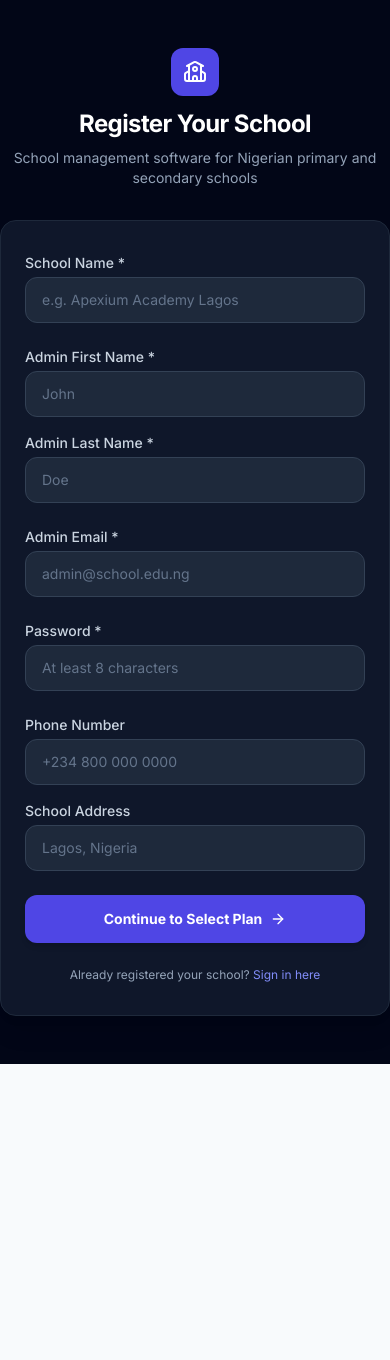
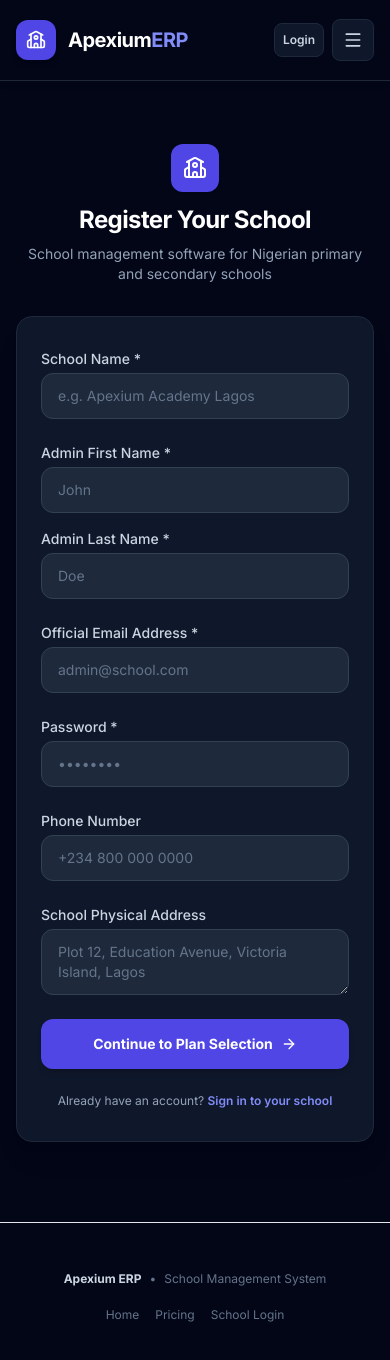
Before and after one commit to Psalmmy007/apexium-school-management-system, a Next.js app in the folder apps/web/: page /register in a window 390 px wide. Shown: the top 1360 px of the page. Before the commit the page ends 1064 px from the top, so only its background shows below. Built offline with nearby package versions, Linux system fonts and the light colour scheme.

Commit message:
fix(nav): make fixed navbar 100% solid with border-b, shadow, and ample hero top padding

```diff
--- a/apps/web/src/app/page.tsx
+++ b/apps/web/src/app/page.tsx
@@ -129,7 +129,7 @@ export default function HomePage() {
       <PublicHeader />
 
       {/* ── 2. Hero Section ───────────────────────────────────────────────────── */}
-      <section className="pt-28 pb-16 sm:pt-36 sm:pb-24 lg:pt-40 lg:pb-32">
+      <section className="pt-36 pb-16 sm:pt-44 sm:pb-24 lg:pt-48 lg:pb-32">
         <div className="max-w-7xl mx-auto px-4 sm:px-6 lg:px-8 text-center">
           <h1 className="text-3xl sm:text-5xl lg:text-6xl font-extrabold text-white tracking-tight max-w-5xl mx-auto leading-[1.2] sm:leading-[1.15]">
             School Management Software for Primary and Secondary Schools
--- a/apps/web/src/app/pricing/page.tsx
+++ b/apps/web/src/app/pricing/page.tsx
@@ -3,6 +3,8 @@
 import React, { useEffect, useState } from "react";
 import Link from "next/link";
 import { ArrowRight, Check } from "lucide-react";
+import { PublicHeader } from "@/components/public/PublicHeader";
+import { tokens } from "@/lib/design-system/tokens";
 
 interface Plan {
   id: string;
@@ -30,42 +32,47 @@ export default function PricingPage() {
   }, []);
 
   return (
-    <div className="min-h-screen bg-slate-950 text-slate-100 py-16 px-4 sm:px-6 lg:px-8">
+    <div className={tokens.pageContainer + " overflow-x-hidden"}>
+      {/* ── Fixed Header Navigation ───────────────────────────────────────── */}
+      <PublicHeader />
+
+      {/* ── Pricing Content Area with Proper Top Padding ───────────────────── */}
+      <main className="pt-36 pb-20 sm:pt-44 sm:pb-28 px-4 sm:px-6 lg:px-8">
         <div className="max-w-7xl mx-auto text-center">
-        <h1 className="text-4xl font-extrabold tracking-tight sm:text-5xl text-white">
+          <h1 className="text-3xl sm:text-5xl font-extrabold tracking-tight text-white">
             Simple, Termly Subscription Pricing
           </h1>
-        <p className="mt-4 text-lg text-slate-400 max-w-2xl mx-auto">
-          No hidden fees or annual lock-ins. Pay per school term with instant setup and full feature access.
+          <p className="mt-4 text-base sm:text-lg text-slate-400 max-w-2xl mx-auto">
+            No hidden fees or foreign exchange fluctuation. Pay per school term with instant setup and full feature access.
           </p>
         </div>
 
         {loading ? (
-        <div className="mt-16 text-center text-slate-400">Loading subscription plans...</div>
+          <div className="mt-16 text-center text-slate-400 text-sm">Loading subscription plans...</div>
         ) : error ? (
-        <div className="mt-16 text-center text-red-400">{error}</div>
+          <div className="mt-16 text-center text-red-400 text-sm">{error}</div>
         ) : (
-        <div className="mt-16 max-w-7xl mx-auto grid grid-cols-1 gap-8 md:grid-cols-3">
+          <div className="mt-12 sm:mt-16 max-w-7xl mx-auto grid grid-cols-1 gap-8 md:grid-cols-3">
             {plans.map((plan) => (
               <div
                 key={plan.id}
-              className="bg-slate-900 border border-slate-800 rounded-2xl p-8 flex flex-col justify-between shadow-md"
+                className="bg-slate-900 border border-slate-800 rounded-2xl p-6 sm:p-8 flex flex-col justify-between shadow-md"
               >
                 <div>
-                <h3 className="text-2xl font-bold text-white">{plan.name}</h3>
-                <p className="mt-2 text-sm text-slate-400 min-h-[40px]">{plan.description}</p>
+                  <h3 className="text-xl sm:text-2xl font-bold text-white">{plan.name}</h3>
+                  <p className="mt-2 text-xs sm:text-sm text-slate-400 min-h-[40px]">{plan.description}</p>
                   <div className="mt-6 flex items-baseline text-white">
-                  <span className="text-4xl font-extrabold tracking-tight">
+                    <span className="text-3xl sm:text-4xl font-extrabold tracking-tight">
                       ₦{plan.termlyPrice.toLocaleString()}
                     </span>
-                  <span className="ml-2 text-slate-400 text-sm font-medium">/ term</span>
+                    <span className="ml-2 text-slate-400 text-xs sm:text-sm font-medium">/ term</span>
                   </div>
                 </div>
 
                 <div className="mt-8">
                   <Link
                     href={`/subscribe?planId=${plan.id}`}
-                  className="w-full text-center py-3.5 px-4 bg-indigo-600 hover:bg-indigo-500 text-white font-bold rounded-xl transition-all text-sm flex items-center justify-center gap-2"
+                    className="w-full text-center py-3.5 px-4 bg-indigo-600 hover:bg-indigo-500 text-white font-bold rounded-xl transition-all text-sm flex items-center justify-center gap-2 min-h-[44px]"
                   >
                     <span>Select {plan.name} Plan</span>
                     <ArrowRight className="w-4 h-4" />
@@ -75,6 +82,30 @@ export default function PricingPage() {
             ))}
           </div>
         )}
+      </main>
+
+      {/* ── Footer ────────────────────────────────────────────────────────── */}
+      <footer className={tokens.footer}>
+        <div className="max-w-7xl mx-auto px-4 sm:px-6 lg:px-8 flex flex-col sm:flex-row items-center justify-between gap-4">
+          <div className="flex items-center space-x-2">
+            <span className="font-bold text-slate-300">Apexium ERP</span>
+            <span>•</span>
+            <span>School Management System</span>
+          </div>
+
+          <div className="flex flex-wrap items-center justify-center gap-4 sm:gap-6">
+            <Link href="/" className="hover:text-slate-300 transition-colors py-1">
+              Home
+            </Link>
+            <Link href="/register" className="hover:text-slate-300 transition-colors py-1">
+              Register School
+            </Link>
+            <Link href="/auth/login" className="hover:text-slate-300 transition-colors py-1">
+              School Login
+            </Link>
+          </div>
+        </div>
+      </footer>
     </div>
   );
 }
--- a/apps/web/src/app/register/page.tsx
+++ b/apps/web/src/app/register/page.tsx
@@ -4,6 +4,8 @@ import React, { useState } from "react";
 import Link from "next/link";
 import { useRouter } from "next/navigation";
 import { ArrowRight, School } from "lucide-react";
+import { PublicHeader } from "@/components/public/PublicHeader";
+import { tokens } from "@/lib/design-system/tokens";
 
 export default function RegisterSchoolPage() {
   const router = useRouter();
@@ -52,13 +54,18 @@ export default function RegisterSchoolPage() {
   };
 
   return (
-    <div className="min-h-screen bg-slate-950 text-slate-100 flex flex-col justify-center py-12 sm:px-6 lg:px-8">
+    <div className={tokens.pageContainer + " overflow-x-hidden"}>
+      {/* ── Fixed Header Navigation ───────────────────────────────────────── */}
+      <PublicHeader />
+
+      {/* ── Registration Content Area ─────────────────────────────────────── */}
+      <main className="pt-36 pb-20 sm:pt-44 sm:pb-28 px-4 sm:px-6 lg:px-8 flex flex-col justify-center">
         <div className="sm:mx-auto sm:w-full sm:max-w-md">
           <div className="text-center">
             <div className="inline-flex items-center justify-center w-12 h-12 rounded-xl bg-indigo-600 text-white mb-3 shadow-sm">
               <School className="w-6 h-6" />
             </div>
-          <h1 className="text-2xl font-bold tracking-tight text-white">
+            <h1 className="text-2xl sm:text-3xl font-bold tracking-tight text-white">
               Register Your School
             </h1>
             <p className="mt-2 text-sm text-slate-400">
@@ -87,7 +94,7 @@ export default function RegisterSchoolPage() {
                   value={formData.schoolName}
                   onChange={handleChange}
                   placeholder="e.g. Apexium Academy Lagos"
-                className="mt-1 block w-full rounded-xl bg-slate-800 border border-slate-700 px-4 py-3 text-white placeholder-slate-500 focus:border-indigo-500 focus:outline-none focus:ring-1 focus:ring-indigo-500 text-sm"
+                  className="mt-1 block w-full rounded-xl bg-slate-800 border border-slate-700 px-4 py-3 text-white placeholder-slate-500 focus:border-indigo-500 focus:outline-none focus:ring-1 focus:ring-indigo-500 text-sm min-h-[44px]"
                 />
               </div>
 
@@ -103,7 +110,7 @@ export default function RegisterSchoolPage() {
                     value={formData.adminFirstName}
                     onChange={handleChange}
                     placeholder="John"
-                  className="mt-1 block w-full rounded-xl bg-slate-800 border border-slate-700 px-4 py-3 text-white placeholder-slate-500 focus:border-indigo-500 focus:outline-none focus:ring-1 focus:ring-indigo-500 text-sm"
+                    className="mt-1 block w-full rounded-xl bg-slate-800 border border-slate-700 px-4 py-3 text-white placeholder-slate-500 focus:border-indigo-500 focus:outline-none focus:ring-1 focus:ring-indigo-500 text-sm min-h-[44px]"
                   />
                 </div>
 
@@ -118,14 +125,14 @@ export default function RegisterSchoolPage() {
                     value={formData.adminLastName}
                     onChange={handleChange}
                     placeholder="Doe"
-                  className="mt-1 block w-full rounded-xl bg-slate-800 border border-slate-700 px-4 py-3 text-white placeholder-slate-500 focus:border-indigo-500 focus:outline-none focus:ring-1 focus:ring-indigo-500 text-sm"
+                    className="mt-1 block w-full rounded-xl bg-slate-800 border border-slate-700 px-4 py-3 text-white placeholder-slate-500 focus:border-indigo-500 focus:outline-none focus:ring-1 focus:ring-indigo-500 text-sm min-h-[44px]"
                   />
                 </div>
               </div>
 
               <div>
                 <label className="block text-sm font-medium text-slate-300">
-                Admin Email *
+                  Official Email Address *
                 </label>
                 <input
                   type="email"
@@ -133,8 +140,8 @@ export default function RegisterSchoolPage() {
                   required
                   value={formData.adminEmail}
                   onChange={handleChange}
-                placeholder="admin@school.edu.ng"
-                className="mt-1 block w-full rounded-xl bg-slate-800 border border-slate-700 px-4 py-3 text-white placeholder-slate-500 focus:border-indigo-500 focus:outline-none focus:ring-1 focus:ring-indigo-500 text-sm"
+                  placeholder="admin@school.com"
+                  className="mt-1 block w-full rounded-xl bg-slate-800 border border-slate-700 px-4 py-3 text-white placeholder-slate-500 focus:border-indigo-500 focus:outline-none focus:ring-1 focus:ring-indigo-500 text-sm min-h-[44px]"
                 />
               </div>
 
@@ -146,15 +153,13 @@ export default function RegisterSchoolPage() {
                   type="password"
                   name="password"
                   required
-                minLength={8}
                   value={formData.password}
                   onChange={handleChange}
-                placeholder="At least 8 characters"
-                className="mt-1 block w-full rounded-xl bg-slate-800 border border-slate-700 px-4 py-3 text-white placeholder-slate-500 focus:border-indigo-500 focus:outline-none focus:ring-1 focus:ring-indigo-500 text-sm"
+                  placeholder="••••••••"
+                  className="mt-1 block w-full rounded-xl bg-slate-800 border border-slate-700 px-4 py-3 text-white placeholder-slate-500 focus:border-indigo-500 focus:outline-none focus:ring-1 focus:ring-indigo-500 text-sm min-h-[44px]"
                 />
               </div>
 
-            <div className="grid grid-cols-1 sm:grid-cols-2 gap-4">
               <div>
                 <label className="block text-sm font-medium text-slate-300">
                   Phone Number
@@ -165,43 +170,68 @@ export default function RegisterSchoolPage() {
                   value={formData.phone}
                   onChange={handleChange}
                   placeholder="+234 800 000 0000"
+                  className="mt-1 block w-full rounded-xl bg-slate-800 border border-slate-700 px-4 py-3 text-white placeholder-slate-500 focus:border-indigo-500 focus:outline-none focus:ring-1 focus:ring-indigo-500 text-sm min-h-[44px]"
+                />
+              </div>
+
+              <div>
+                <label className="block text-sm font-medium text-slate-300">
+                  School Physical Address
+                </label>
+                <textarea
+                  name="address"
+                  rows={2}
+                  value={formData.address}
+                  onChange={handleChange}
+                  placeholder="Plot 12, Education Avenue, Victoria Island, Lagos"
                   className="mt-1 block w-full rounded-xl bg-slate-800 border border-slate-700 px-4 py-3 text-white placeholder-slate-500 focus:border-indigo-500 focus:outline-none focus:ring-1 focus:ring-indigo-500 text-sm"
                 />
               </div>
 
               <div>
-                <label className="block text-sm font-medium text-slate-300">
-                  School Address
-                </label>
-                <input
-                  type="text"
-                  name="address"
-                  value={formData.address}
-                  onChange={handleChange}
-                  placeholder="Lagos, Nigeria"
-                  className="mt-1 block w-full rounded-xl bg-slate-800 border border-slate-700 px-4 py-3 text-white placeholder-slate-500 focus:border-indigo-500 focus:outline-none focus:ring-1 focus:ring-indigo-500 text-sm"
-                />
-              </div>
-            </div>
-
                 <button
                   type="submit"
                   disabled={loading}
-              className="w-full py-3.5 px-4 bg-indigo-600 hover:bg-indigo-500 text-white font-bold rounded-xl shadow-md transition-all disabled:opacity-50 text-sm flex items-center justify-center gap-2"
+                  className="w-full flex justify-center py-3.5 px-4 border border-transparent rounded-xl shadow-md text-sm font-bold text-white bg-indigo-600 hover:bg-indigo-500 focus:outline-none focus:ring-2 focus:ring-offset-2 focus:ring-indigo-500 disabled:opacity-50 transition-all min-h-[44px] items-center gap-2"
                 >
-              <span>{loading ? "Registering School..." : "Continue to Select Plan"}</span>
+                  <span>{loading ? "Registering Institution..." : "Continue to Plan Selection"}</span>
                   <ArrowRight className="w-4 h-4" />
                 </button>
+              </div>
             </form>
 
             <div className="mt-6 text-center text-xs text-slate-400">
-            Already registered your school?{" "}
-            <Link href="/auth/login" className="text-indigo-400 hover:underline">
-              Sign in here
+              Already have an account?{" "}
+              <Link href="/auth/login" className="font-semibold text-indigo-400 hover:text-indigo-300">
+                Sign in to your school
               </Link>
             </div>
           </div>
         </div>
+      </main>
+
+      {/* ── Footer ────────────────────────────────────────────────────────── */}
+      <footer className={tokens.footer}>
+        <div className="max-w-7xl mx-auto px-4 sm:px-6 lg:px-8 flex flex-col sm:flex-row items-center justify-between gap-4">
+          <div className="flex items-center space-x-2">
+            <span className="font-bold text-slate-300">Apexium ERP</span>
+            <span>•</span>
+            <span>School Management System</span>
+          </div>
+
+          <div className="flex flex-wrap items-center justify-center gap-4 sm:gap-6">
+            <Link href="/" className="hover:text-slate-300 transition-colors py-1">
+              Home
+            </Link>
+            <Link href="/pricing" className="hover:text-slate-300 transition-colors py-1">
+              Pricing
+            </Link>
+            <Link href="/auth/login" className="hover:text-slate-300 transition-colors py-1">
+              School Login
+            </Link>
+          </div>
+        </div>
+      </footer>
     </div>
   );
 }
--- a/apps/web/src/components/public/PublicHeader.tsx
+++ b/apps/web/src/components/public/PublicHeader.tsx
@@ -75,7 +75,7 @@ export function PublicHeader() {
 
       {/* Mobile Drawer Menu */}
       {mobileMenuOpen && (
-        <div className="sm:hidden bg-slate-950/95 backdrop-blur-lg border-b border-slate-800 px-4 pt-3 pb-6 space-y-4 animate-slide-up">
+        <div className="sm:hidden bg-slate-950 border-b border-slate-800 shadow-2xl px-4 pt-3 pb-6 space-y-4 animate-slide-up">
           <nav className="flex flex-col space-y-3 text-sm font-medium text-slate-300">
             <a
               href="#features"
--- a/apps/web/src/lib/design-system/tokens.ts
+++ b/apps/web/src/lib/design-system/tokens.ts
@@ -12,7 +12,7 @@
 export const tokens = {
   // Page & Surface Containers
   pageContainer: "min-h-screen bg-slate-950 text-slate-100 font-sans antialiased",
-  header: "fixed top-0 left-0 right-0 z-50 backdrop-blur-md bg-slate-950/85 border-b border-slate-800/70 transition-all",
+  header: "fixed top-0 left-0 right-0 z-50 bg-slate-950 border-b border-slate-800 shadow-md shadow-black/40 transition-all",
   footer: "py-12 bg-slate-950 border-t border-slate-900 text-xs text-slate-500",
 
   // Cards & Panels
```
Also changed, not shown: apps/web/scripts/capture-live-landing-rebuilt.ts (added, +37 -0 lines), apps/web/scripts/capture-nav-overlap-audit.ts (added, +70 -0 lines). Lines whose indentation alone changed are shown as unchanged.
